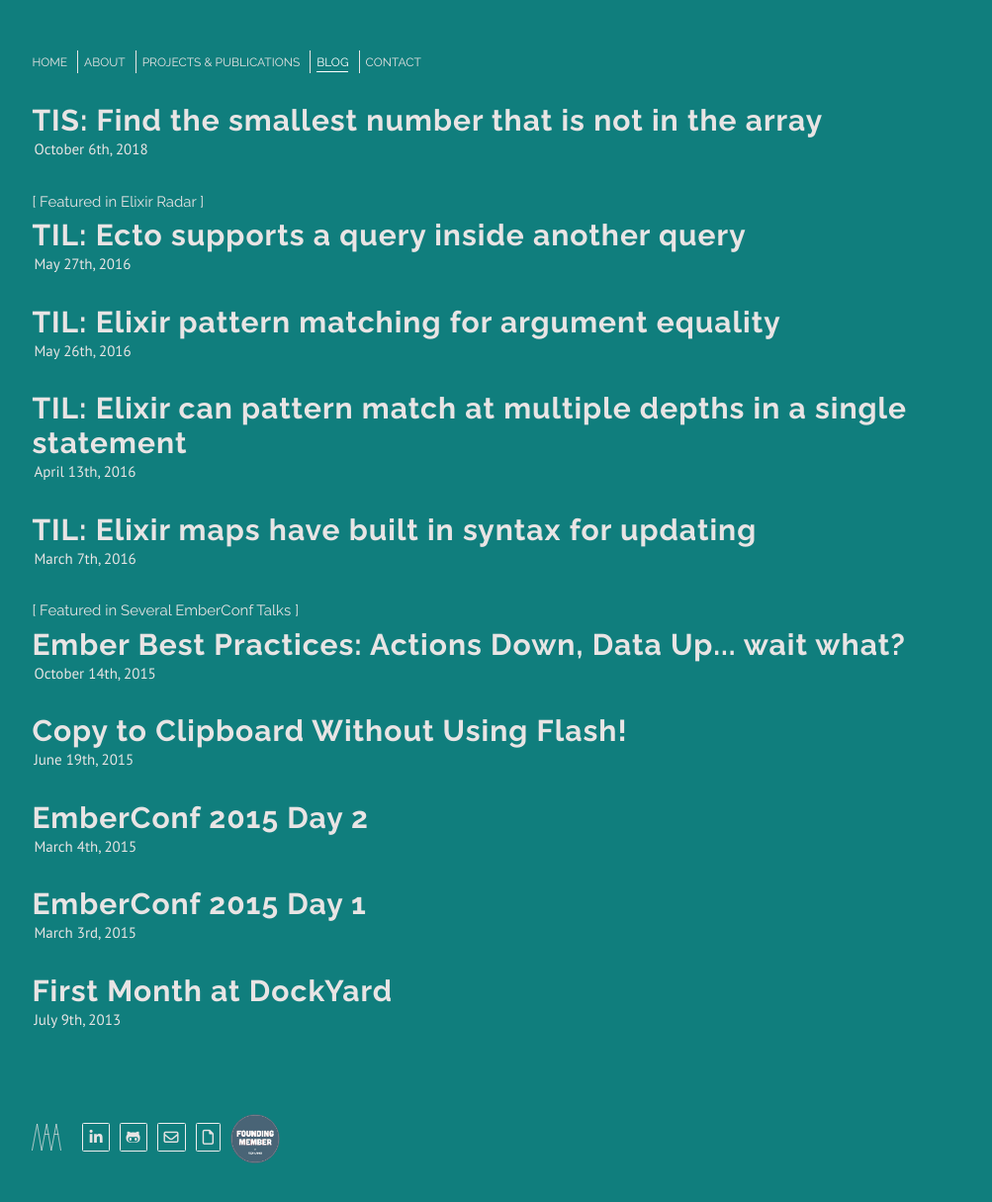
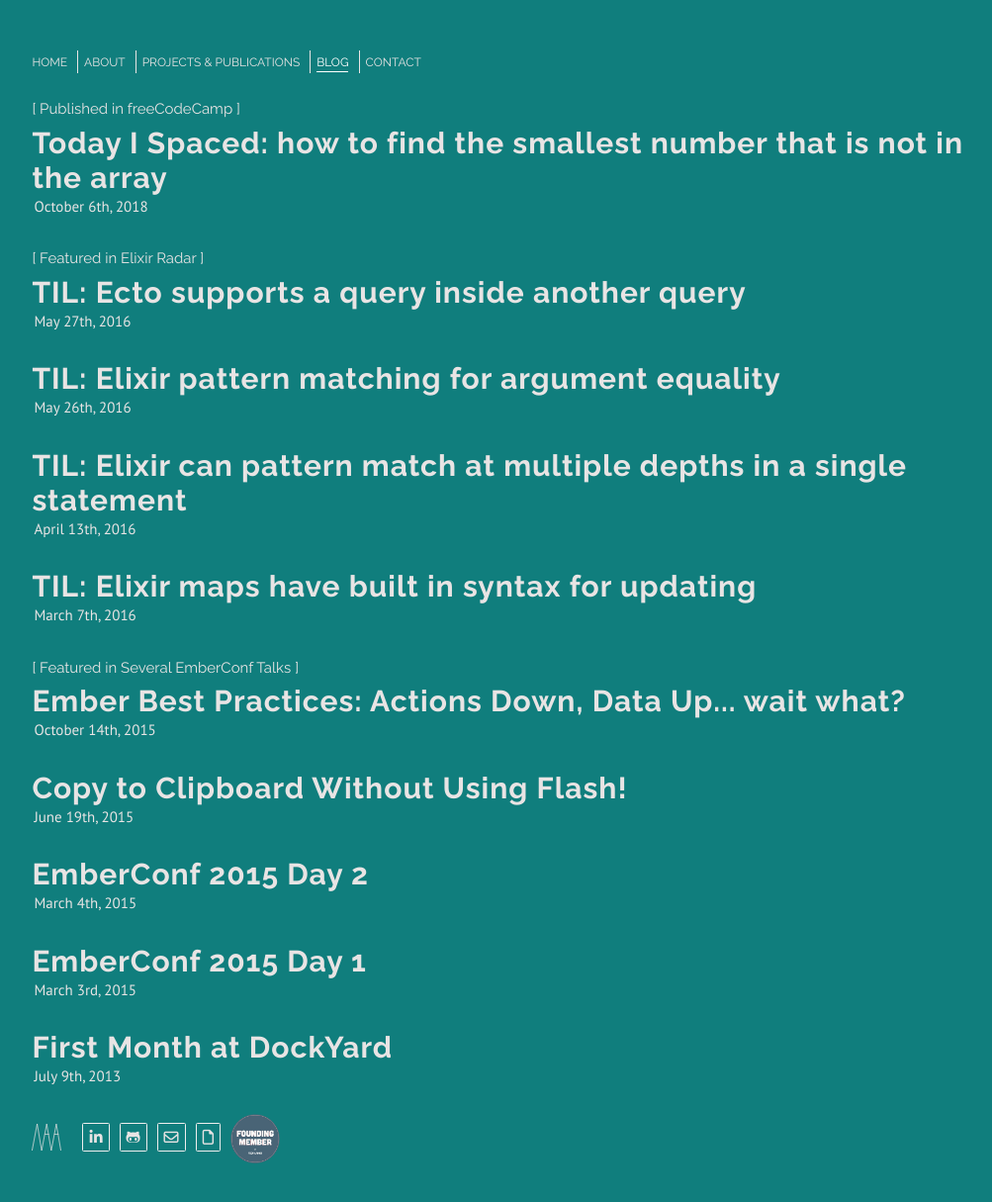
Before and after one commit to maabernethy/maabernethy.github.io, a Jekyll site: the page built from blog.md, in a window 1280 px wide. Shown: the top 1215 px of the page at 99% size, without its empty margins (70-1073 px from the left). Built offline with Jekyll 4.4.1, drawn with Linux system fonts in a browser that asks for light colours; nearby versions of some CDN libraries; library files that are not in the unit come from our copies.

Commit message:
Update latest blog link

```diff
--- a/blog.md
+++ b/blog.md
@@ -3,9 +3,12 @@
 ---
 
 {% include blog_entry.html
-  title="TIS: Find the smallest number that is not in the array"
+  title="Today I Spaced: how to find the smallest number that is not in
+  the array"
   date="October 6th, 2018"
-  link="https://medium.com/@maabernethy/tis-find-the-smallest-integer-that-is-not-in-the-array-80479cec15e4"
+  link="https://medium.freecodecamp.org/tis-find-the-smallest-integer-that-is-not-in-the-array-80479cec15e4"
+  msg_link="https://medium.freecodecamp.org/tis-find-the-smallest-integer-that-is-not-in-the-array-80479cec15e4"
+  msg="Published in freeCodeCamp"
 %}
 
 {% include blog_entry.html
```
